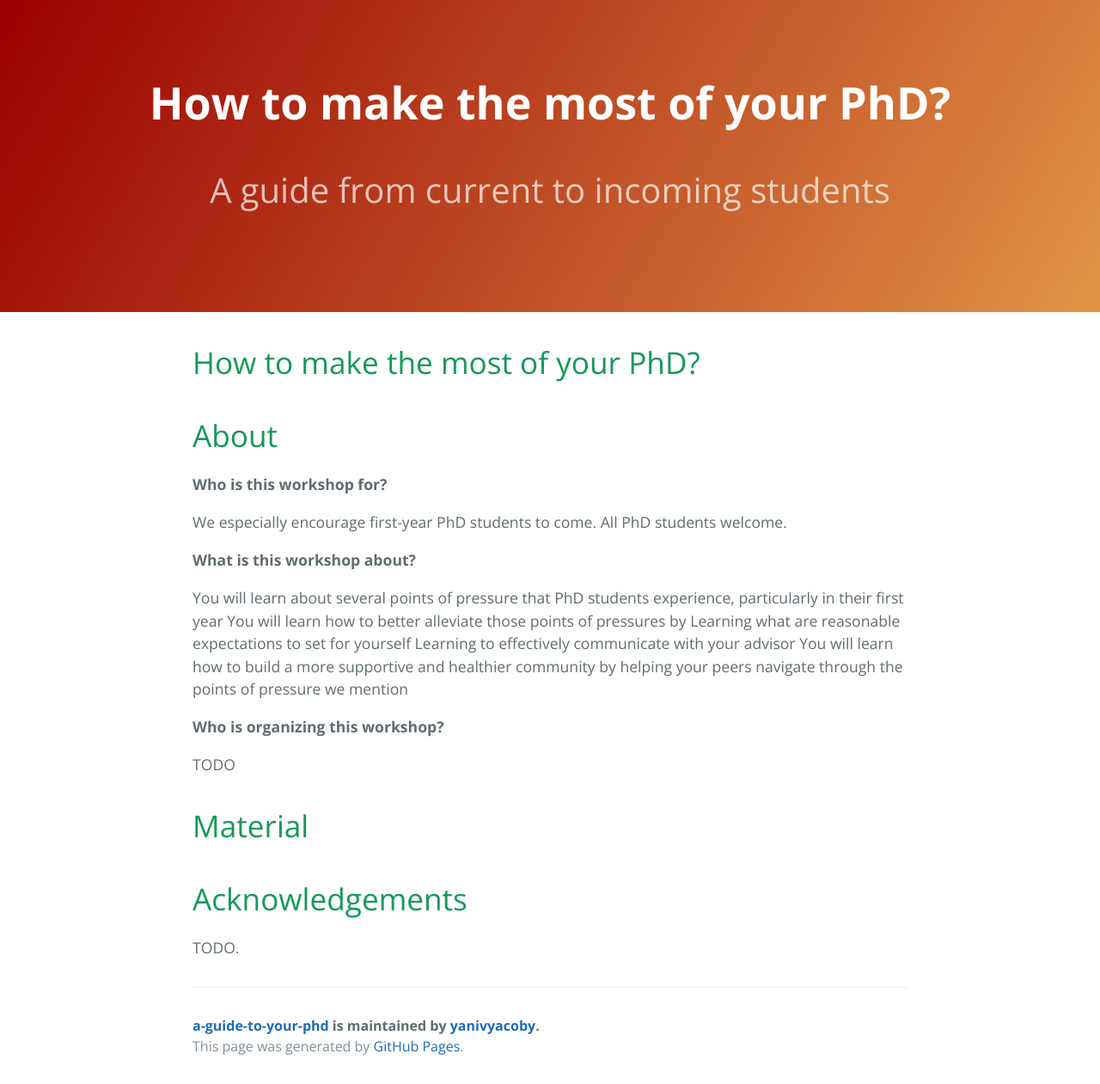
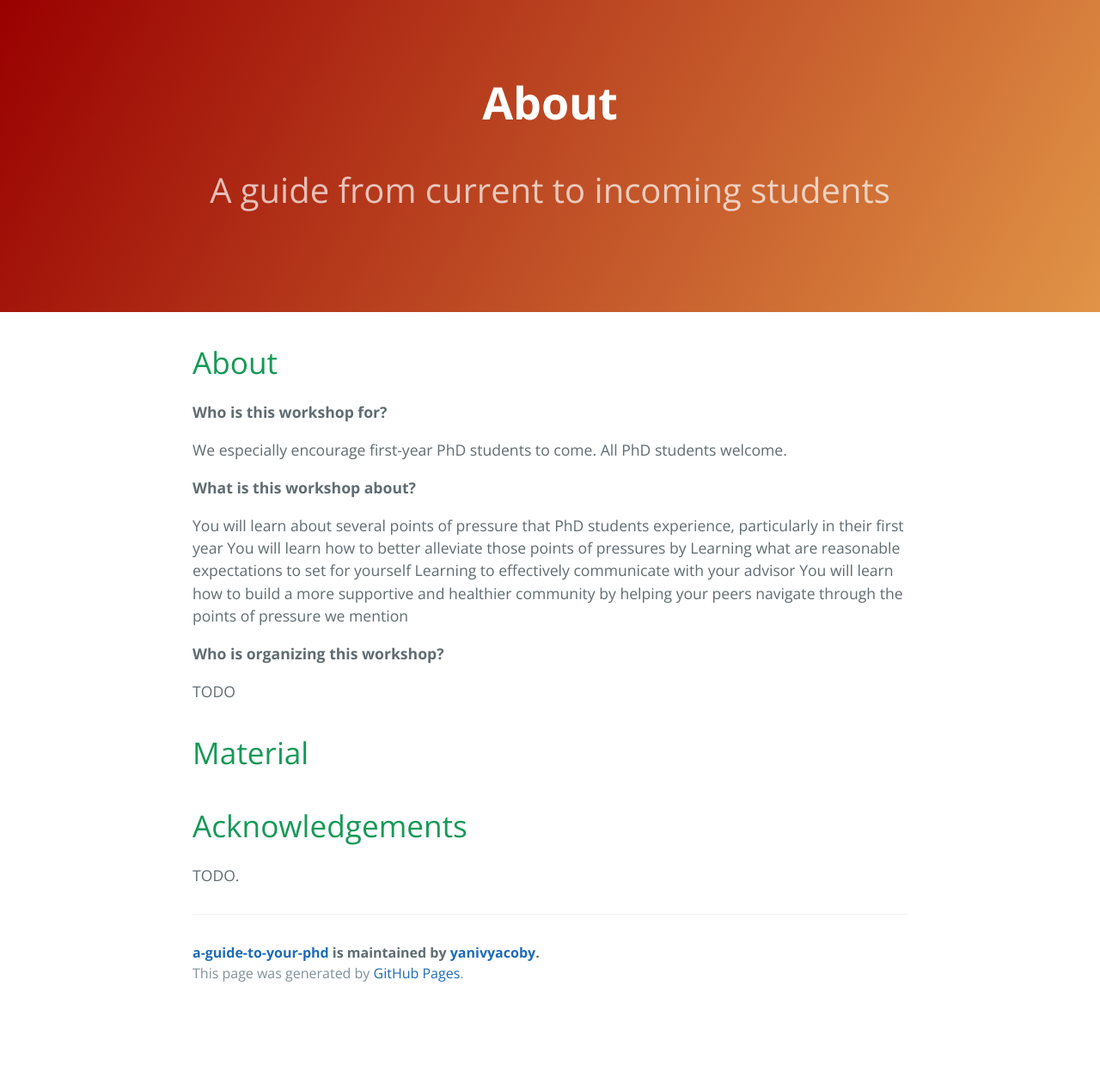
Before and after one commit to yanivyacoby/a-guide-to-your-phd, a Jekyll site: the page built from index.md, in a window 1280 px wide. Shown: the whole page at 86% size. Built offline with Jekyll 4.4.1, drawn with Linux system fonts in a browser that asks for light colours; our own code applies the rules of GitHub Pages for plain Markdown files; after the commit the page ends 1176 px from its top, so only the background shows below that.

Commit message:
Update index.md

```diff
--- a/index.md
+++ b/index.md
@@ -1,8 +1,6 @@
 ---
 layout: default
 ---
-
-# How to make the most of your PhD?
 
 
 # About
```
